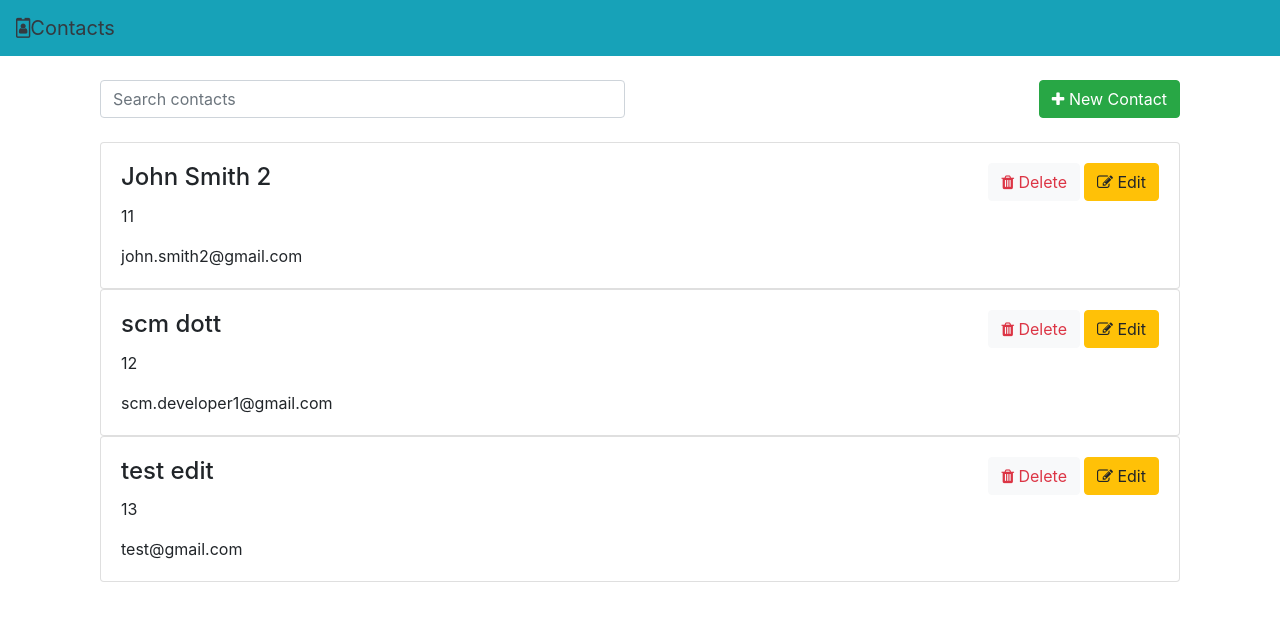
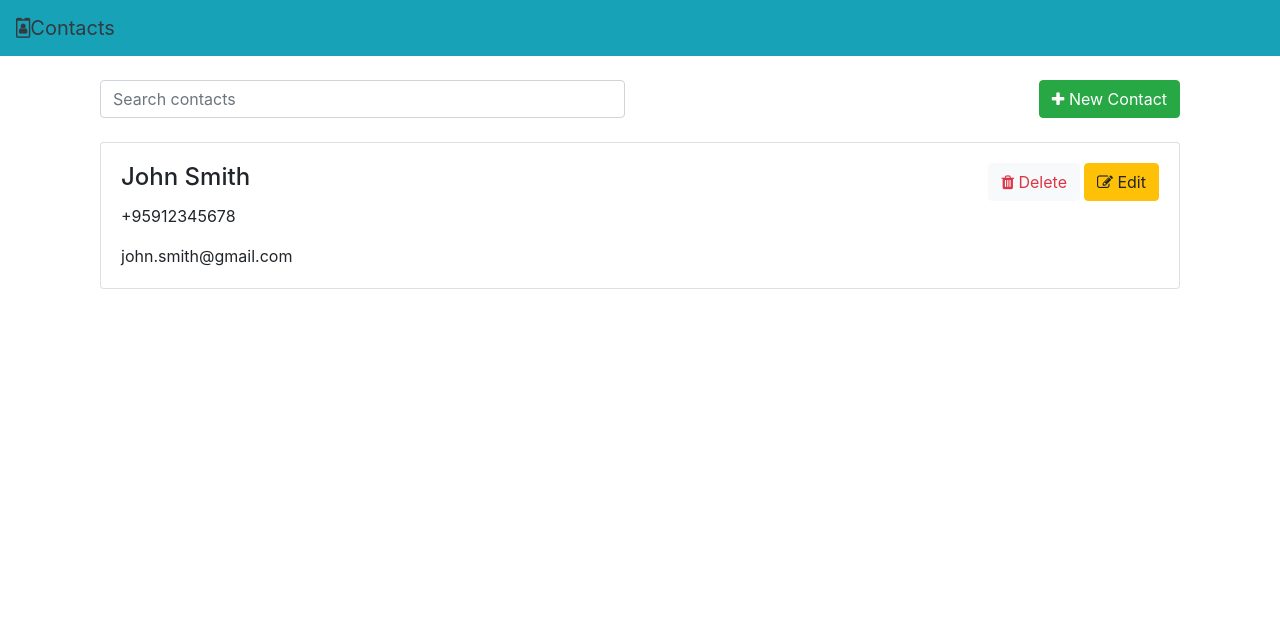
Before and after one commit to mtm-thuranaing/contacts-app, an Angular app: page / in a window 1280 px wide. Shown: the top 618 px of the page. Built offline with nearby package versions, Linux system fonts and the light colour scheme; data requests are answered from the project's data file.

Commit message:
fixed validation and added no contact text

```diff
--- a/db.json
+++ b/db.json
@@ -1,22 +1,10 @@
 {
   "contacts": [
     {
-      "id": "2",
-      "name": "John Smith 2",
-      "email": "john.smith2@gmail.com",
-      "phone": "11"
-    },
-    {
-      "id": "CbGmp4V",
-      "name": "scm dott",
-      "email": "scm.developer1@gmail.com",
-      "phone": "12"
-    },
-    {
-      "id": "vFthPJK",
-      "name": "test edit",
-      "email": "test@gmail.com",
-      "phone": "13"
+      "id": "1",
+      "name": "John Smith",
+      "email": "john.smith@gmail.com",
+      "phone": "+95912345678"
     }
   ]
 }
--- a/src/app/pages/contact-add/contact-add.component.ts
+++ b/src/app/pages/contact-add/contact-add.component.ts
@@ -24,9 +24,9 @@ export class ContactAddComponent implements OnInit {
   ) {
     this.addForm = new FormGroup({
       id: new FormControl(''),
-      name: new FormControl('', [Validators.required, Validators.minLength(5)]),
+      name: new FormControl('', [Validators.required]),
       email: new FormControl('', [Validators.required, Validators.pattern('^[a-z0-9._%+-]+@[a-z0-9.-]+\\.[a-z]{2,4}$')]),
-      phone: new FormControl('', [Validators.required, Validators.minLength(11)]),
+      phone: new FormControl('', [Validators.required]),
     });
   }
 
@@ -46,6 +46,9 @@ export class ContactAddComponent implements OnInit {
       modalRef.componentInstance.title = 'Add';
       modalRef.componentInstance.body = 'The contact already exists!';
     } else {
+      this.addForm.patchValue({
+        id: String(this.contactList.length + 1)
+      });
       this.apiService.createContact(this.addForm.value).then((data) => {
         this.router.navigate(['/']);
       });
--- a/src/app/pages/contact-edit/contact-edit.component.ts
+++ b/src/app/pages/contact-edit/contact-edit.component.ts
@@ -24,9 +24,9 @@ export class ContactEditComponent implements OnInit {
   ) {
     this.editForm = new FormGroup({
       id: new FormControl(''),
-      name: new FormControl('', [Validators.required, Validators.minLength(5)]),
+      name: new FormControl('', [Validators.required]),
       email: new FormControl('', [Validators.required, Validators.pattern('^[a-z0-9._%+-]+@[a-z0-9.-]+\\.[a-z]{2,4}$')]),
-      phone: new FormControl('', [Validators.required, Validators.minLength(11)]),
+      phone: new FormControl('', [Validators.required]),
     });
   }
 
@@ -43,7 +43,8 @@ export class ContactEditComponent implements OnInit {
 
   editContact() {
     const checkExist = this.contactList.filter((item: any) => {
-      return item.email === this.editForm.get('email').value || item.phone === this.editForm.get('phone').value;
+      return item.id !== this.editForm.get('id').value && (item.email === this.editForm.get('email').value ||
+        item.phone === this.editForm.get('phone').value);
     });
     if (checkExist.length > 0) {
       const modalRef = this.modalService.open(ModalComponent, { centered: true });
--- a/src/app/pages/contact-list/contact-list.component.html
+++ b/src/app/pages/contact-list/contact-list.component.html
@@ -12,6 +12,7 @@
         </button>
       </div>
     </div>
+    <ng-container *ngIf="( contactList | contactFilter: filterValue).length !== 0;else noContact">
       <div class="card" *ngFor="let contact of contactList | contactFilter: filterValue">
         <div class="row no-gutters">
           <div class="col-md-8">
@@ -35,5 +36,14 @@
           </div>
         </div>
       </div>
+    </ng-container>
+    <ng-template #noContact>
+      <div class="row no-gutters">
+        <div class="col-md-12 d-block p-2 bg-info text-dark pl-3 font-weight-bolder">
+          <i class="fa fa-1x fa-info-circle"></i>
+          You have no contact currently.
+        </div>
+      </div>
+    </ng-template>
   </div>
 </main>
```
Also changed, not shown: 1 other file (tests, documents, lock files or other folders). Lines whose indentation alone changed are shown as unchanged.
